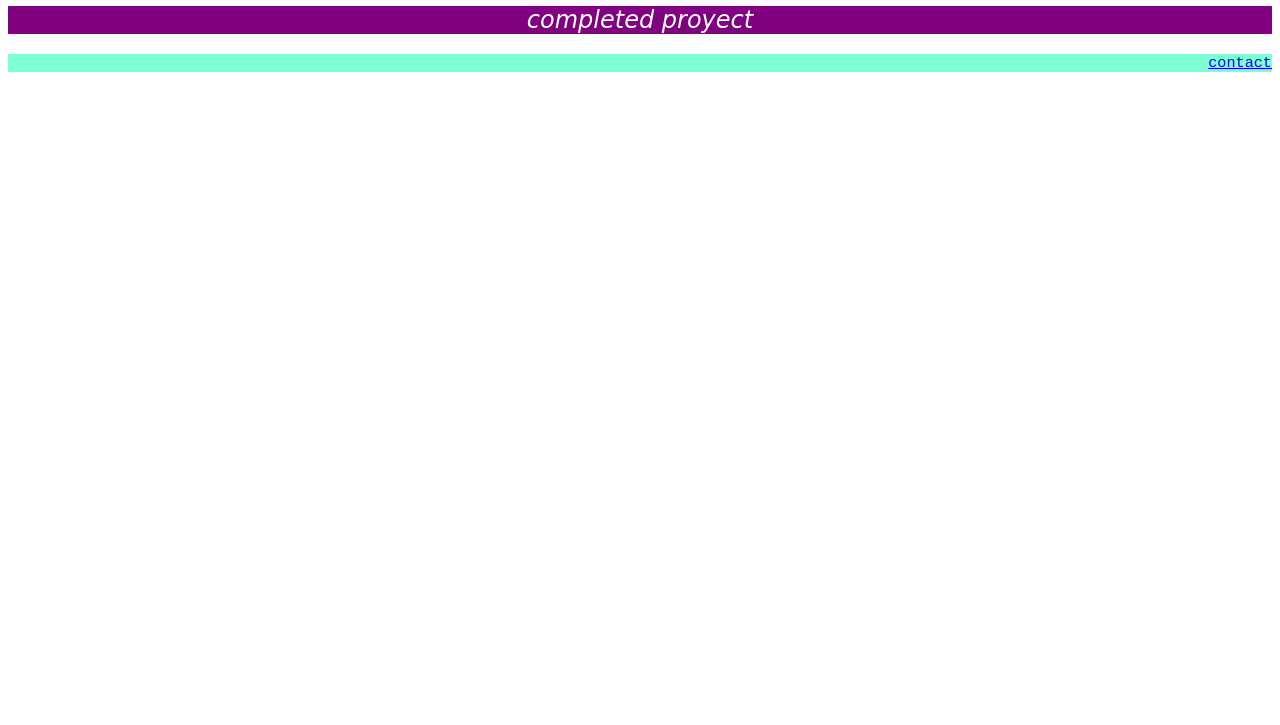
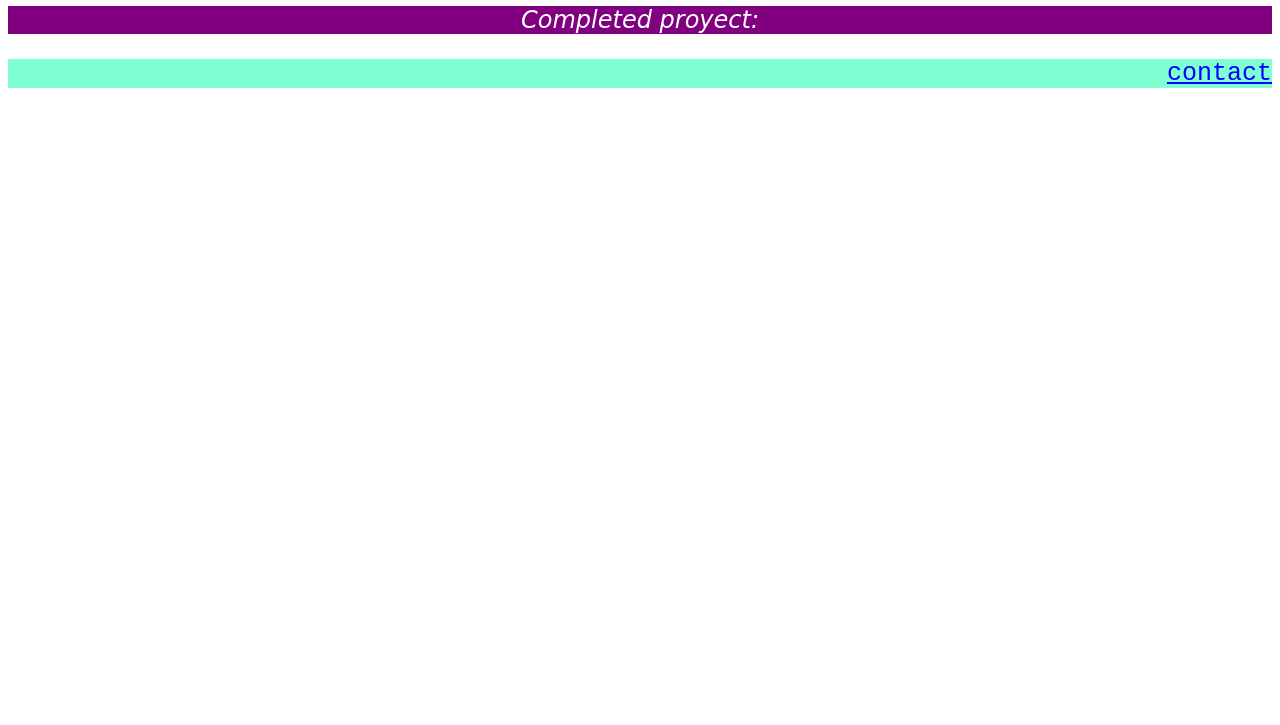
Before and after one commit to danae21/miPrimeraRepo, a plain HTML site: page fundamentos de la web/desafio css2/index.html in a window 1280 px wide. Shown: the part 75-800 px from the top of the page. Drawn offline with Linux system fonts and the light colour scheme.

Commit message:
estilo de texto

```diff
--- a/fundamentos de la web/desafio css2/index.html
+++ b/fundamentos de la web/desafio css2/index.html
@@ -10,7 +10,7 @@
 </head>
 <body>
     <h1> My<span>Cloud</span></h1>
-    <h2>completed proyect</h2>
+    <h2>Completed proyect:</h2>
     <h3>contact</h3>
 </body>
 </html>
--- a/fundamentos de la web/desafio css2/style.css
+++ b/fundamentos de la web/desafio css2/style.css
@@ -14,6 +14,7 @@ h2{
     background-color: purple;
     color: white;
     text-align: center;
+
 }
 h3{
     font-family: monospace ;
@@ -22,4 +23,5 @@ h3{
     text-align: right;
     text-decoration: underline;
     color:blue;
+    font-size: 25px;
 }
```
Also changed, not shown: 1 other file.
